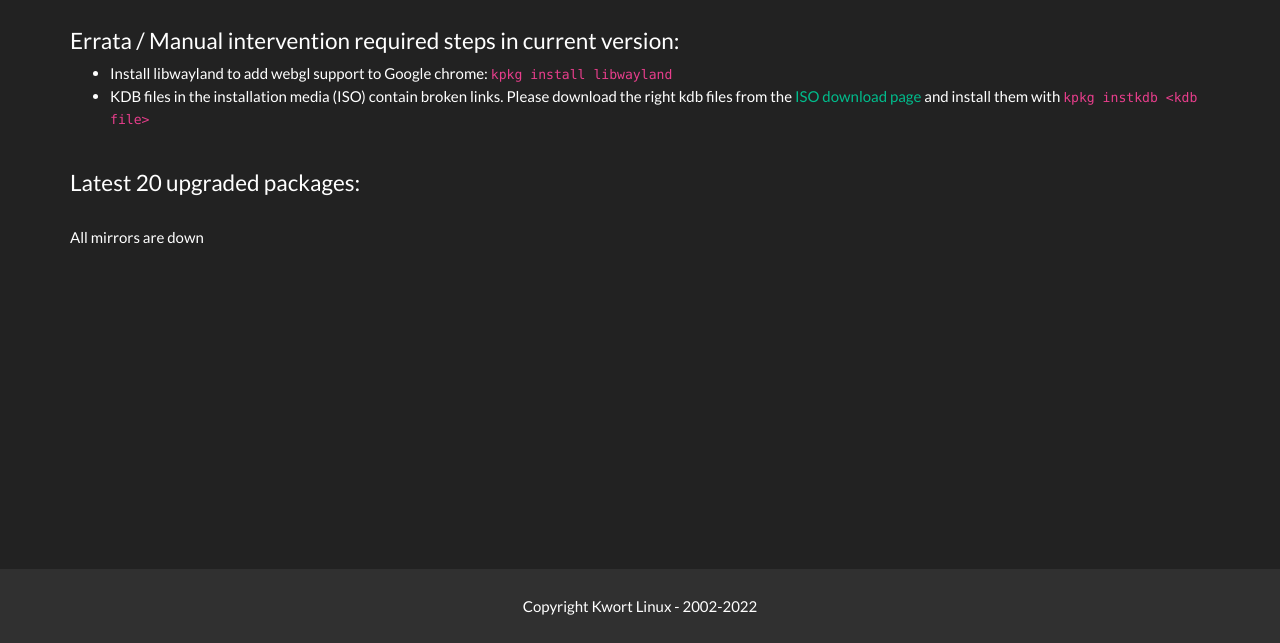
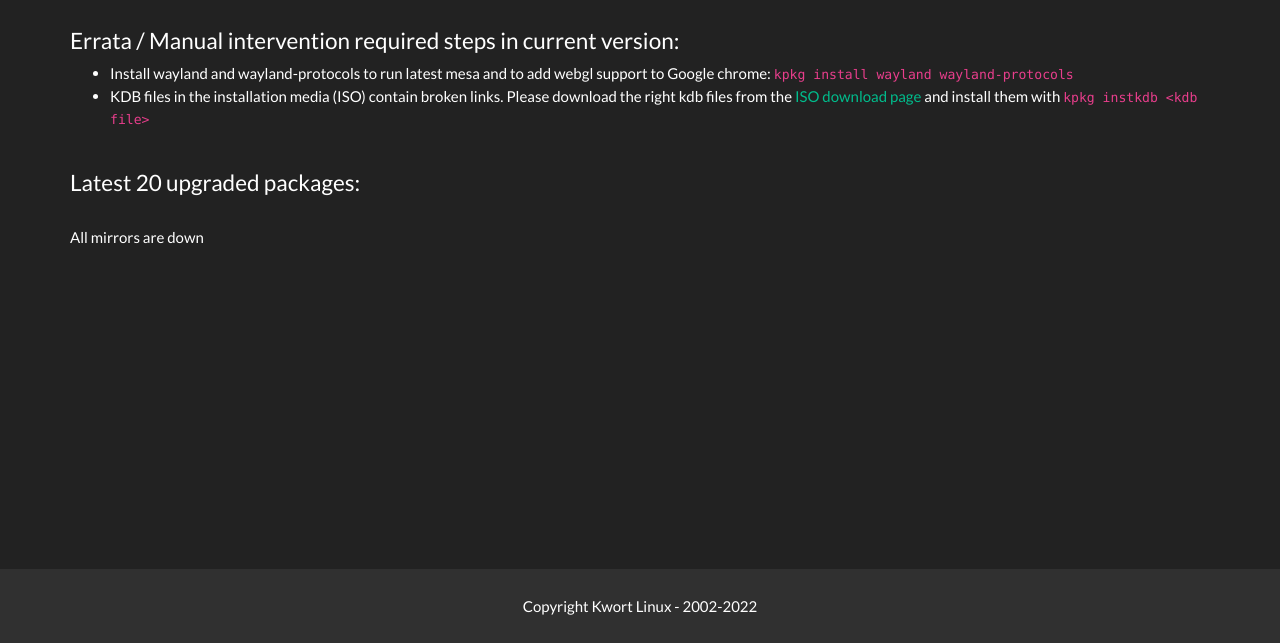
Before and after one commit to nomius/kwort, a plain HTML site: page software.html in a window 1280 px wide. Shown: the part 157-800 px from the top of the page. Drawn offline with Linux system fonts and the light colour scheme; no server answers.

Commit message:
Clarified wayland usage

```diff
--- a/software.html
+++ b/software.html
@@ -17,7 +17,7 @@
 
 			<h4>Errata / Manual intervention required steps in current version:</h4>
 			<ul>
-				<li>Install libwayland to add webgl support to Google chrome: <code>kpkg install libwayland</code></li>
+				<li>Install wayland and wayland-protocols to run latest mesa and to add webgl support to Google chrome: <code>kpkg install wayland wayland-protocols</code></li>
 				<li>KDB files in the installation media (ISO) contain broken links. Please download the right kdb files from the <a href="download.html">ISO download page</a> and install them with <code>kpkg instkdb &lt;kdb file&gt;</code></li>
 			</ul>
 			<br>
```
